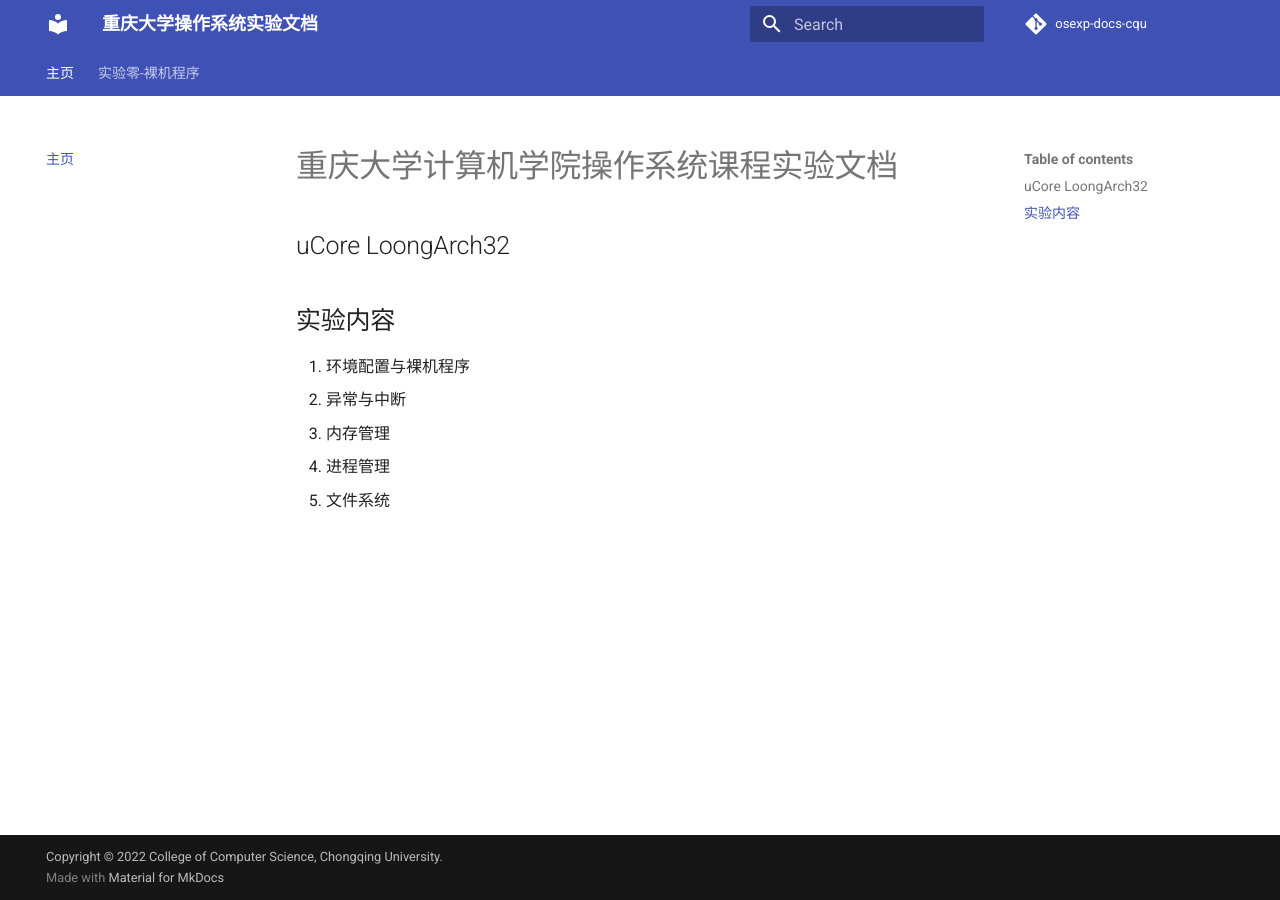
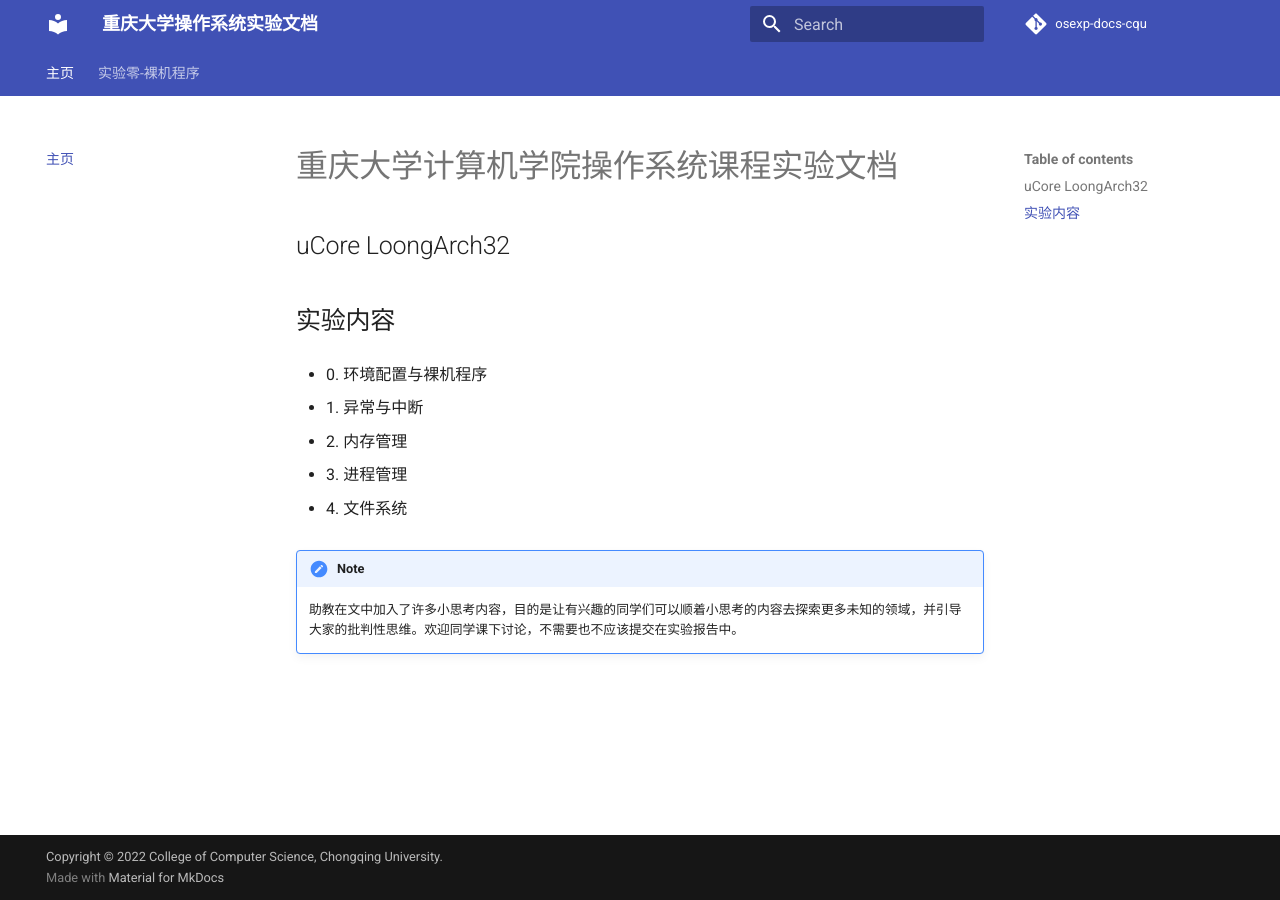
Before and after one commit to CQU-CS-LABs/osexp-docs-cqu, an MkDocs documentation site: the page built from docs/index.md, in a window 1280 px wide. Built offline with MkDocs 1.6.1 and Material for MkDocs 9.7.7, drawn with Linux system fonts in a browser that asks for light colours; comment, search, counter and statistics services are not loaded.

Commit message:
move xiaosikao

```diff
--- a/docs/index.md
+++ b/docs/index.md
@@ -4,8 +4,16 @@
 
 ## 实验内容
 
-0. 环境配置与裸机程序
-1. 异常与中断
-2. 内存管理
-3. 进程管理
-4. 文件系统
+- 0\. 环境配置与裸机程序
+
+- 1\. 异常与中断
+
+- 2\. 内存管理
+
+- 3\. 进程管理
+
+- 4\. 文件系统
+
+!!! note
+
+    助教在文中加入了许多小思考内容，目的是让有兴趣的同学们可以顺着小思考的内容去探索更多未知的领域，并引导大家的批判性思维。欢迎同学课下讨论，不需要也不应该提交在实验报告中。
```
Also changed, not shown: docs/lab0/intro.md (+0 -4 lines).
